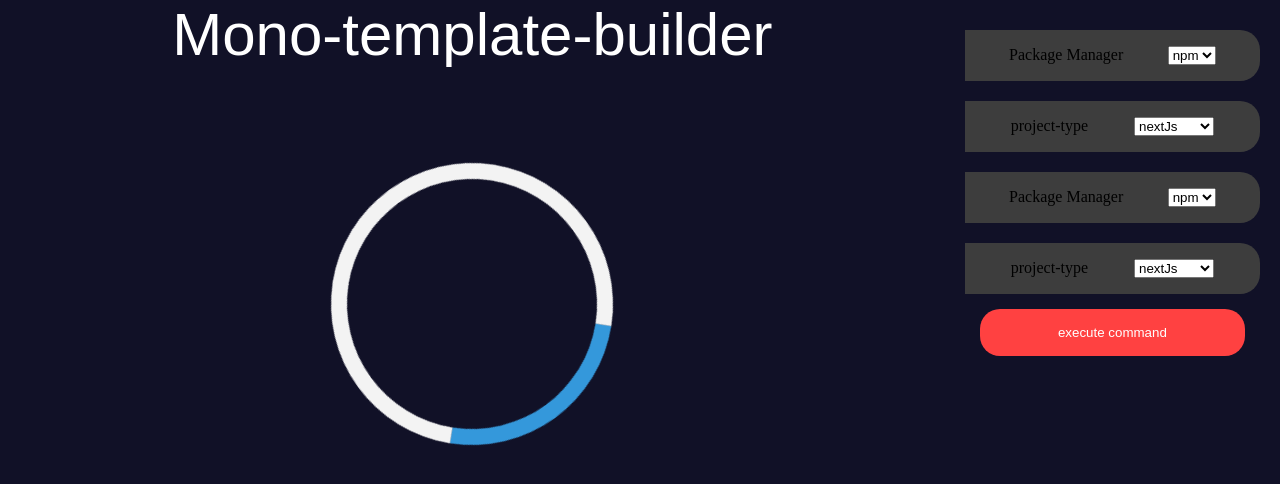
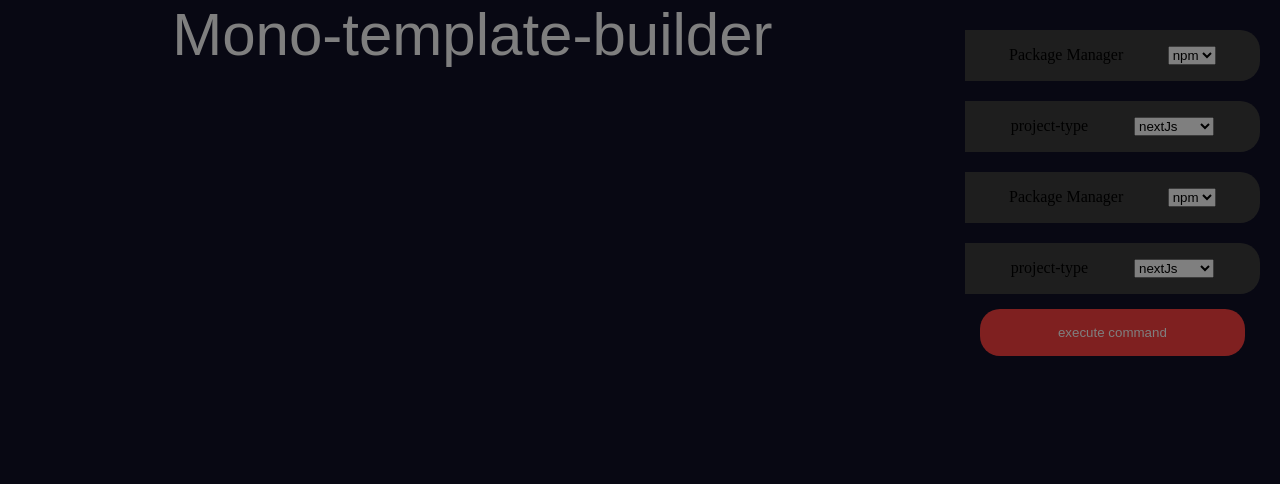
Before and after one commit to Mspeaker72/turbo-repo-starter-mono, a Next.js app in the folder apps/web/: page / in a window 1280 px wide. Both pictures are taken after a click on the button "execute command". Shown: the top 484 px of the page. Built offline with nearby package versions, Linux system fonts and the light colour scheme.

Commit message:
app modal

```diff
--- a/apps/web/app/page.tsx
+++ b/apps/web/app/page.tsx
@@ -7,16 +7,18 @@
 import { TitleFrame } from '@repo/ui';
 import { Dropdown } from '@repo/ui/dropdown';
 import { useState } from 'react';
+import { Modal } from '@repo/ui/modal';
 
 export default function Home() {
 
   const[isLoading,setIsLoading] = useState(false)
+  const[error,setError]=useState(false)
 
   const run = async ()=> {
 
     let result:ValidResponses.ServerResponse = {}
 
-    setIsLoading(prevState => !prevState);
+    setError(prevState => !prevState);
 
     // await fetch('http://localhost:3001/run-script',{method:'GET'}).then((data)=>data.json()).then((message) => result = message)
 
@@ -30,9 +32,13 @@
 
   return (
     <>
+    <Frame>
 
+      <Modal
+      show={error}
+      >
+      </Modal>
 
-    <Frame>
       <TitleFrame>
         Mono-template-builder
       </TitleFrame>
--- a/packages/ui/package.json
+++ b/packages/ui/package.json
@@ -10,7 +10,8 @@
     "./code": "./src/code.tsx",
     "./header": "./src/header.tsx",
     "./dropdown":"./src/dropdown.tsx",
-    "." :"./src/display.tsx"
+    "." :"./src/display.tsx",
+    "./modal":"./src/modal.tsx"
   },
   "scripts": {
     "lint": "eslint . --max-warnings 0",
--- /dev/null
+++ b/packages/ui/src/modal.tsx
@@ -0,0 +1,27 @@
+import
+  styled
+from "styled-components";
+
+interface ModalProps {
+  show: boolean;
+}
+
+const ModalBackground = styled.div`
+  position: fixed;
+  width: 100%;
+  height: 100%;
+  top: 0;
+  left: 0;
+  display: flex;
+  background: rgba(0, 0, 0, 0.5);
+`
+
+export const Modal = ({show}:ModalProps) => {
+  return (
+    show &&
+    <ModalBackground>
+
+    </ModalBackground>
+
+  );
+}
```
